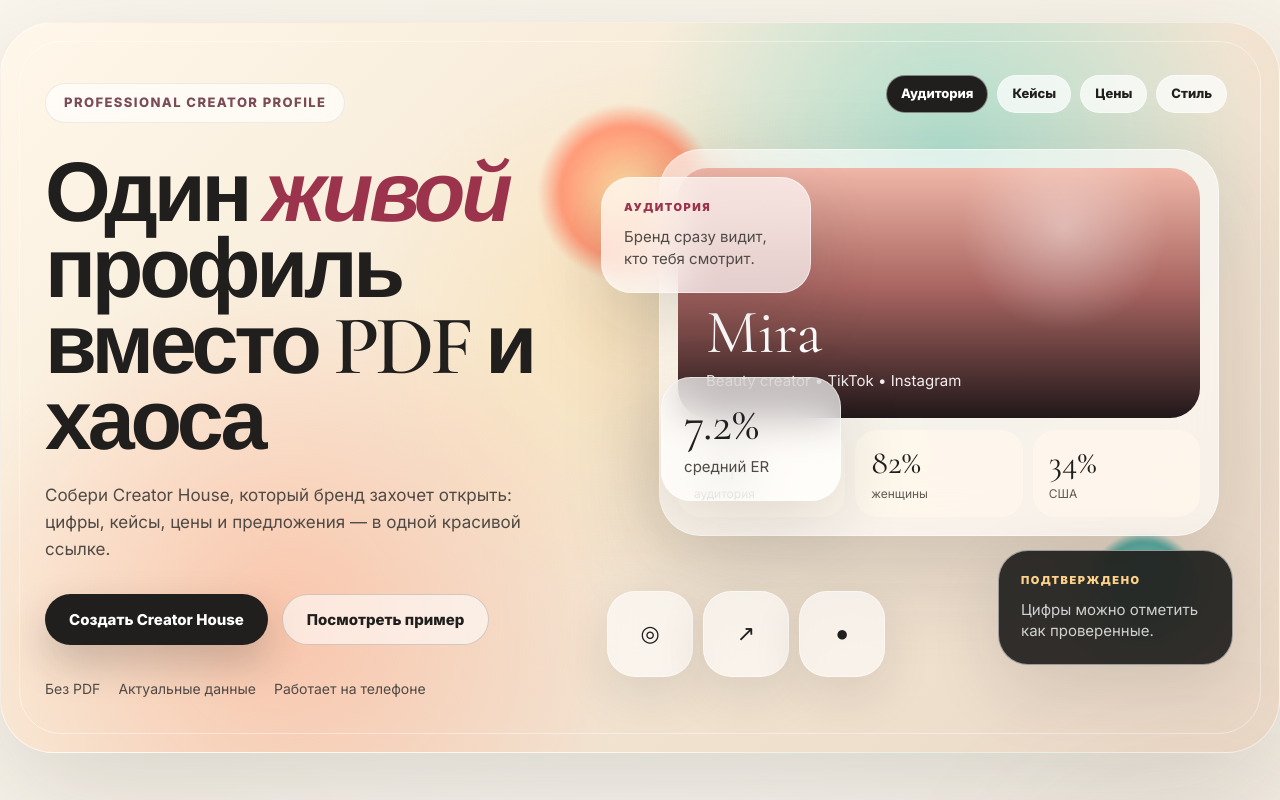
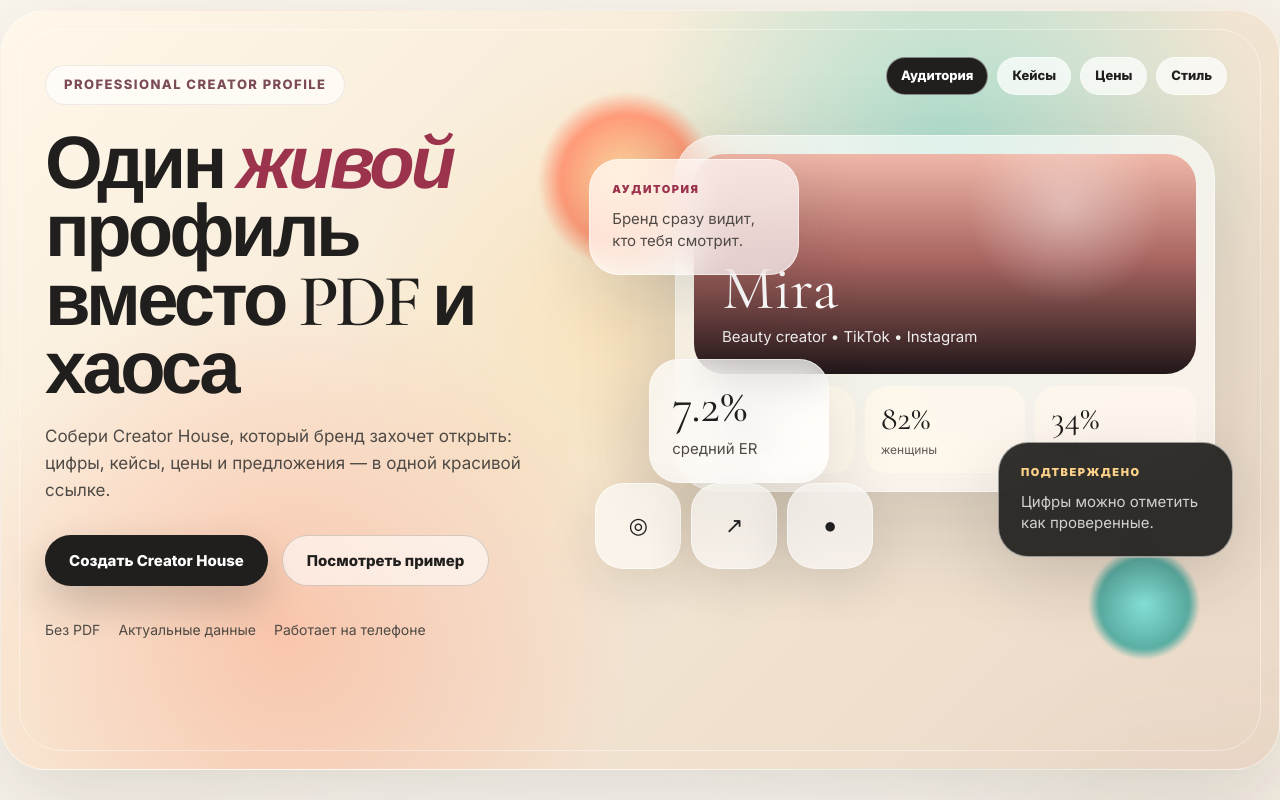
Before and after one commit to tsstish/creator-house, a Next.js app: page / in a window 1280 px wide. Shown: the top 800 px of the page. Built offline with nearby package versions, Linux system fonts and the light colour scheme.

Commit message:
Update globals.css

```diff
--- a/app/globals.css
+++ b/app/globals.css
@@ -773,25 +773,28 @@ body::before {
 /* COSMIC CREATOR HERO */
 
 .cosmic-hero {
-  min-height: calc(100vh - 86px);
-  padding: 22px 0 42px;
+  min-height: calc(100vh - 20px);
+  height: calc(100vh - 20px);
+  padding: 10px 0;
+  box-sizing: border-box;
 }
 
 .cosmic-shell {
-  max-width: 1320px;
-  min-height: 720px;
+  max-width: 1480px;
+  height: 100%;
+  min-height: 0;
   margin: 0 auto;
   position: relative;
   overflow: hidden;
-  border-radius: 54px;
-  padding: 34px;
+  border-radius: 46px;
+  padding: 28px 34px;
   border: 1px solid rgba(255,255,255,.48);
   background:
     radial-gradient(circle at 74% 18%, rgba(80, 210, 196, .42), transparent 28%),
     radial-gradient(circle at 22% 82%, rgba(255, 139, 103, .38), transparent 30%),
     radial-gradient(circle at 48% 42%, rgba(255, 215, 141, .32), transparent 34%),
     linear-gradient(135deg, #fff7ea 0%, #f7ebd8 38%, #ead8c7 100%);
-  box-shadow: 0 38px 120px rgba(43, 36, 29, .16);
+  box-shadow: 0 28px 90px rgba(43, 36, 29, .14);
 }
 
 .cosmic-shell::before {
@@ -830,9 +833,10 @@ body::before {
   position: relative;
   z-index: 2;
   display: grid;
-  grid-template-columns: .88fr 1.12fr;
+  grid-template-columns: .86fr 1.14fr;
   gap: 28px;
-  min-height: 650px;
+  height: 100%;
+  min-height: 0;
 }
 
 .cosmic-left {
@@ -858,10 +862,10 @@ body::before {
 
 .cosmic-title {
   max-width: 620px;
-  margin: 34px 0 22px;
+  margin: 26px 0 20px;
   font-family: var(--font-display), Georgia, serif;
-  font-size: clamp(64px, 6.6vw, 106px);
-  line-height: .9;
+  font-size: clamp(58px, 5.8vw, 92px);
+  line-height: .92;
   letter-spacing: -.05em;
   color: #201f1d;
 }
@@ -918,7 +922,8 @@ body::before {
 
 .cosmic-right {
   position: relative;
-  min-height: 650px;
+  height: 100%;
+  min-height: 0;
 }
 
 .cosmic-tabs input {
@@ -958,7 +963,8 @@ body::before {
 
 .cosmic-scene {
   position: relative;
-  height: 650px;
+  height: 100%;
+  min-height: 560px;
 }
 
 .cosmic-state {
@@ -981,9 +987,9 @@ body::before {
 
 .cosmic-main-card {
   position: absolute;
-  right: 26px;
-  top: 92px;
-  width: 560px;
+  right: 30px;
+  top: 96px;
+  width: 540px;
   border-radius: 42px;
   padding: 18px;
   background: rgba(255,255,255,.58);
@@ -993,7 +999,7 @@ body::before {
 }
 
 .cosmic-cover {
-  height: 250px;
+  height: 220px;
   border-radius: 30px;
   padding: 28px;
   color: white;
```
